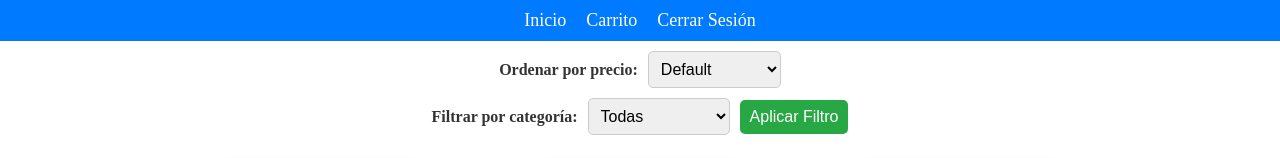
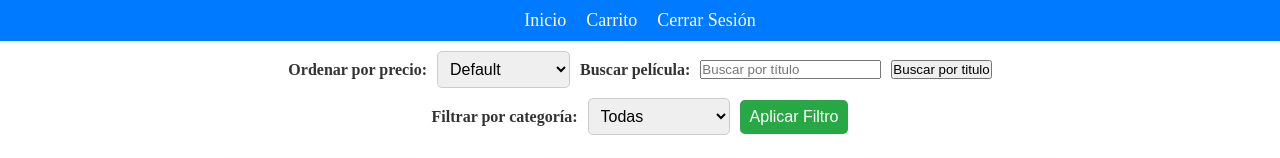
Before and after one commit to javipj27/BotiPelis, a plain HTML site: page menu.html in a window 1280 px wide. Shown: the top 158 px of the page. Drawn offline with Linux system fonts and the light colour scheme.

Commit message:
Agregar funcionalidad de búsqueda de películas por título en el menú

```diff
--- a/menu.html
+++ b/menu.html
@@ -23,6 +23,9 @@
             <option value="asc">Ascendente</option>
             <option value="desc">Descendente</option>
         </select>
+            <label for="buscar-titulo">Buscar película:</label>
+            <input type="text" id="buscar-titulo" placeholder="Buscar por título">
+            <button onclick="buscarTitulo()">Buscar por titulo</button>
     </div>
     <div class="filtrar">
         <label for="filtrar-categoria">Filtrar por categoría:</label>
--- a/script.js
+++ b/script.js
@@ -236,5 +236,22 @@ function anadirAlCarrito(pelicula) {
   localStorage.setItem("carrito", JSON.stringify(carrito));
 }
 
+function buscarTitulo() {
+  var buscarTitulo = document.getElementById("buscar-titulo").value.toLowerCase();
+  var container = document.getElementById("lista-peliculas");
+
+  fetch("peliculas.json")
+    .then((response) => response.json())
+    .then((data) => {
+      var peliculasFiltradas = data.results.filter((pelicula) =>
+        pelicula.title.toLowerCase().includes(buscarTitulo)
+      );
+      peliculasMostradas = 0;
+      actualizarPeliculas(peliculasFiltradas, container, true);
+    })
+}
+
+
+
 // cargar las peliculas al cargar la pagina
 window.onload = cargarPeliculas;
```
